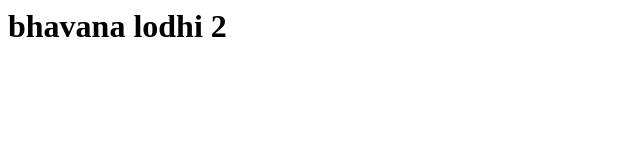
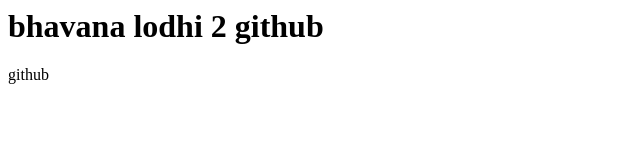
Before and after one commit to bhavanalodhi/repository, a plain HTML site: page index.html in a window 1280 px wide. Shown: the whole page, without its empty margins (0-640 px from the left). Drawn offline with Linux system fonts and the light colour scheme.

Commit message:
Update index.html

```diff
--- a/index.html
+++ b/index.html
@@ -1,5 +1,6 @@
 <html>
 	<body>
-	<h1> bhavana lodhi 2</h1>
+	<h1> bhavana lodhi 2 github</h1>
+		github
 	</body>
 </html>
```
